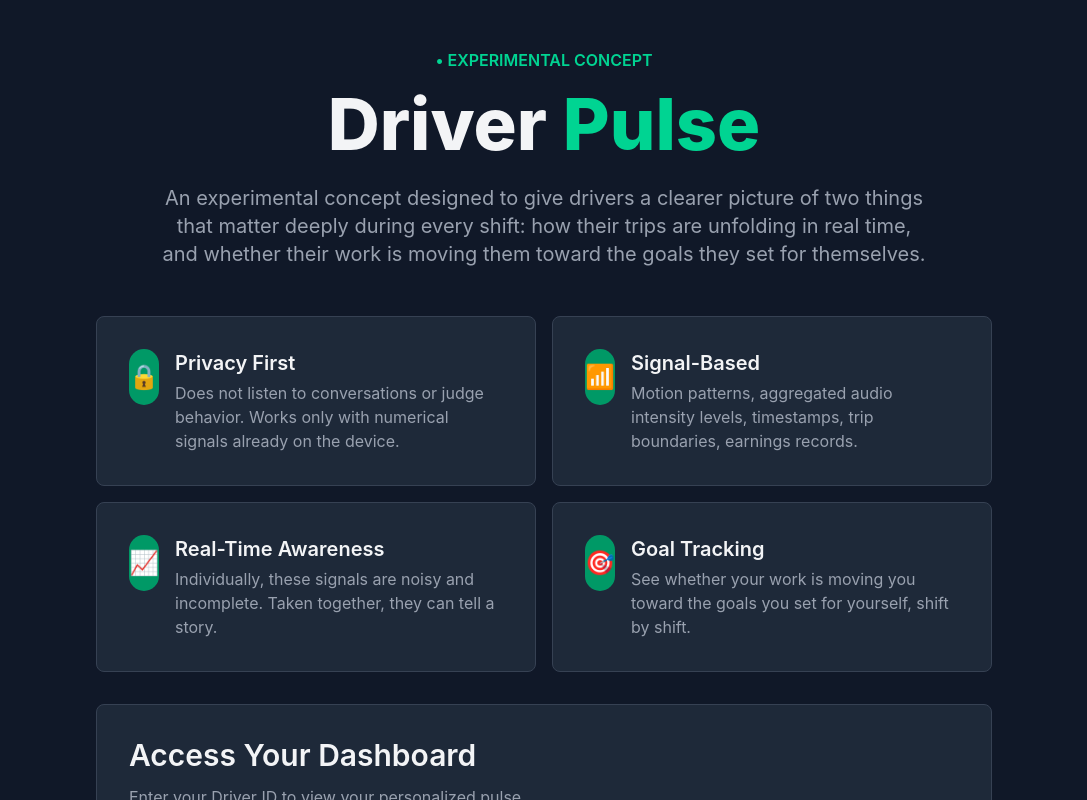
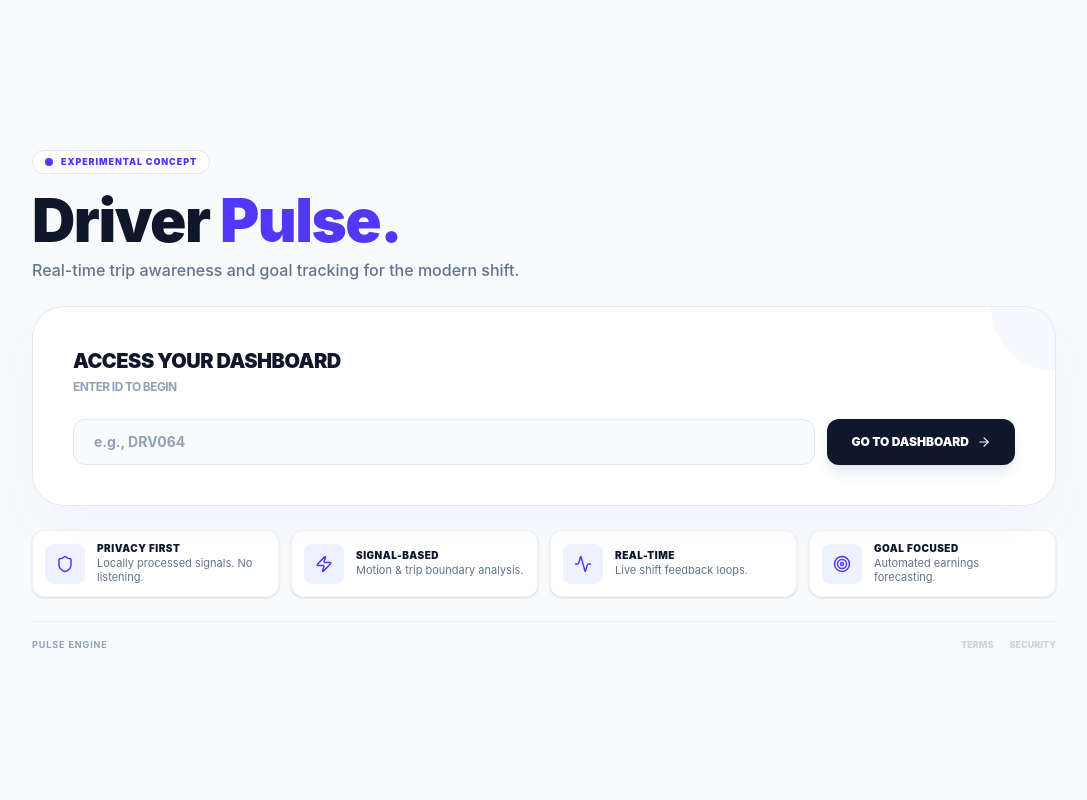
Before and after one commit to mansiJamwal/drive_pulse_uber, a React app in the folder frontend/: page / in a window 1280 px wide. Shown: the top 800 px of the page, without its empty margins (96-1183 px from the left). Built offline with nearby package versions, Linux system fonts and the light colour scheme; the HTML template or start-up script is replaced by a standard one.

Commit message:
Changed the main landing page style

```diff
--- a/frontend/src/components/Landing.tsx
+++ b/frontend/src/components/Landing.tsx
@@ -1,65 +1,129 @@
-import React, { useState } from "react"
-import { useNavigate } from "react-router-dom"
+import React, { useState } from "react";
+import { useNavigate } from "react-router-dom";
+import { Shield, Zap, Activity, Target, ArrowRight } from "lucide-react";
 
-const FeatureCard: React.FC<{ title: string; desc: string; icon?: string }> = ({ title, desc, icon }) => (
-  <div className="bg-gray-800 border border-gray-700 rounded-lg p-8">
-    <div className="flex items-start gap-4">
-      <div className="w-14 h-14 rounded-full bg-emerald-600 flex items-center justify-center text-white text-2xl">{icon || "🔒"}</div>
-      <div>
-        <div className="text-lg md:text-xl font-semibold text-gray-100">{title}</div>
-        <div className="text-sm md:text-base text-gray-400 mt-1">{desc}</div>
-      </div>
+const CompactFeature: React.FC<{
+  title: string;
+  desc: string;
+  icon: React.ReactNode;
+}> = ({ title, desc, icon }) => (
+  <div className="flex items-center gap-3 p-3 bg-white border border-slate-100 rounded-xl shadow-sm">
+    <div className="w-10 h-10 rounded-lg bg-indigo-50 flex items-center justify-center text-indigo-600 shrink-0">
+      {icon}
+    </div>
+    <div>
+      <h3 className="text-[10px] font-black uppercase tracking-wider text-slate-900 leading-none mb-1">
+        {title}
+      </h3>
+      <p className="text-[11px] text-slate-500 leading-tight">{desc}</p>
     </div>
   </div>
-)
+);
 
 const Landing: React.FC = () => {
-  const [driverId, setDriverId] = useState("")
-  const navigate = useNavigate()
+  const [driverId, setDriverId] = useState("");
+  const navigate = useNavigate();
 
   const goToDashboard = (e?: React.FormEvent) => {
-    e?.preventDefault()
-    const id = driverId.trim()
-    if (!id) return
-    navigate(`/driver/${encodeURIComponent(id)}`)
-  }
+    e?.preventDefault();
+    const id = driverId.trim();
+    if (!id) return;
+    navigate(`/driver/${encodeURIComponent(id)}`);
+  };
 
   return (
-    <div className="min-h-screen bg-gray-900 text-gray-100 px-6 py-12">
-      <div className="max-w-4xl mx-auto">
-        <div className="text-center mb-12">
-          <div className="inline-flex items-center gap-3 text-sm md:text-base text-emerald-400 font-semibold mb-4">• EXPERIMENTAL CONCEPT</div>
-          <h1 className="text-6xl md:text-7xl font-extrabold">
-            Driver <span className="text-emerald-400">Pulse</span>
+    <div className="h-screen w-full bg-slate-50 text-slate-900 font-sans overflow-hidden flex flex-col items-center justify-center p-4 md:p-8">
+      <div className="max-w-5xl w-full flex flex-col gap-6">
+        {/* Header Section - Tightened */}
+        <div className="text-center md:text-left">
+          <div className="inline-flex items-center gap-2 px-3 py-1 rounded-full bg-white border border-slate-200 text-indigo-600 text-[9px] font-black uppercase tracking-widest mb-4">
+            <span className="relative flex h-2 w-2">
+              <span className="animate-ping absolute inline-flex h-full w-full rounded-full bg-indigo-400 opacity-75"></span>
+              <span className="relative inline-flex rounded-full h-2 w-2 bg-indigo-600"></span>
+            </span>
+            Experimental Concept
+          </div>
+
+          <h1 className="text-4xl md:text-6xl font-black tracking-tight text-slate-900 mb-2">
+            Driver <span className="text-indigo-600">Pulse.</span>
           </h1>
-          <p className="mt-6 text-lg md:text-xl text-gray-400 max-w-3xl mx-auto">An experimental concept designed to give drivers a clearer picture of two things that matter deeply during every shift: how their trips are unfolding in real time, and whether their work is moving them toward the goals they set for themselves.</p>
+
+          <p className="text-sm md:text-base text-slate-500 font-medium max-w-2xl">
+            Real-time trip awareness and goal tracking for the modern shift.
+          </p>
         </div>
 
-        <div className="grid grid-cols-1 md:grid-cols-2 gap-4 mb-8">
-          <FeatureCard title="Privacy First" desc="Does not listen to conversations or judge behavior. Works only with numerical signals already on the device." icon="🔒" />
-          <FeatureCard title="Signal-Based" desc="Motion patterns, aggregated audio intensity levels, timestamps, trip boundaries, earnings records." icon="📶" />
-          <FeatureCard title="Real-Time Awareness" desc="Individually, these signals are noisy and incomplete. Taken together, they can tell a story." icon="📈" />
-          <FeatureCard title="Goal Tracking" desc="See whether your work is moving you toward the goals you set for yourself, shift by shift." icon="🎯" />
+        {/* Main Interaction Card - Hero of the Page */}
+        <div className="bg-white border border-slate-200 rounded-[2rem] p-6 md:p-10 shadow-2xl shadow-indigo-500/5 relative overflow-hidden">
+          {/* Subtle Background Accent */}
+          <div className="absolute top-0 right-0 w-32 h-32 bg-indigo-50 rounded-full -mr-16 -mt-16 opacity-50" />
+
+          <div className="relative z-10">
+            <h2 className="text-xl font-black mb-1 uppercase tracking-tight">
+              Access Your Dashboard
+            </h2>
+            <p className="text-xs text-slate-400 mb-6 font-bold uppercase tracking-tighter">
+              Enter ID to begin
+            </p>
+
+            <form
+              onSubmit={goToDashboard}
+              className="flex flex-col md:flex-row gap-3"
+            >
+              <input
+                aria-label="Driver ID"
+                placeholder="e.g., DRV064"
+                value={driverId}
+                onChange={(e) => setDriverId(e.target.value)}
+                className="flex-1 bg-slate-50 border border-slate-200 rounded-xl px-5 py-3 text-sm font-bold placeholder-slate-400 focus:outline-none focus:ring-2 focus:ring-indigo-600 focus:bg-white transition-all"
+              />
+              <button
+                type="submit"
+                className="bg-slate-900 hover:bg-indigo-600 text-white px-6 py-3 rounded-xl font-black text-xs flex items-center justify-center gap-2 transition-all active:scale-95 shadow-lg shadow-slate-200"
+              >
+                GO TO DASHBOARD <ArrowRight size={14} />
+              </button>
+            </form>
+          </div>
         </div>
 
-        <div className="bg-gray-800 border border-gray-700 rounded-lg p-8">
-          <h3 className="text-2xl md:text-3xl font-semibold text-gray-100">Access Your Dashboard</h3>
-          <p className="text-base text-gray-400 mt-3">Enter your Driver ID to view your personalized pulse.</p>
+        {/* Features - High-density Grid */}
+        <div className="grid grid-cols-1 sm:grid-cols-2 lg:grid-cols-4 gap-3">
+          <CompactFeature
+            title="Privacy First"
+            desc="Locally processed signals. No listening."
+            icon={<Shield size={18} />}
+          />
+          <CompactFeature
+            title="Signal-Based"
+            desc="Motion & trip boundary analysis."
+            icon={<Zap size={18} />}
+          />
+          <CompactFeature
+            title="Real-Time"
+            desc="Live shift feedback loops."
+            icon={<Activity size={18} />}
+          />
+          <CompactFeature
+            title="Goal Focused"
+            desc="Automated earnings forecasting."
+            icon={<Target size={18} />}
+          />
+        </div>
 
-          <form onSubmit={goToDashboard} className="mt-6 flex gap-4">
-            <input
-              aria-label="Driver ID"
-              placeholder="e.g., DRV004"
-              value={driverId}
-              onChange={(e) => setDriverId(e.target.value)}
-              className="flex-1 bg-gray-900/40 border border-gray-700 rounded-md px-6 py-3 text-gray-100 placeholder-gray-500 text-lg focus:outline-none focus:ring-2 focus:ring-emerald-500"
-            />
-            <button type="submit" className="bg-emerald-500 hover:bg-emerald-600 text-black px-6 py-3 rounded-md font-semibold text-lg">Go</button>
-          </form>
+        {/* Minimal Footer */}
+        <div className="pt-4 border-t border-slate-200/60 flex justify-between items-center">
+          <p className="text-[9px] font-bold text-slate-400 uppercase tracking-widest">
+            Pulse Engine
+          </p>
+          <div className="flex gap-4 text-[9px] font-black text-slate-300 uppercase">
+            <span>Terms</span>
+            <span>Security</span>
+          </div>
         </div>
       </div>
     </div>
-  )
-}
+  );
+};
 
-export default Landing
+export default Landing;
```
